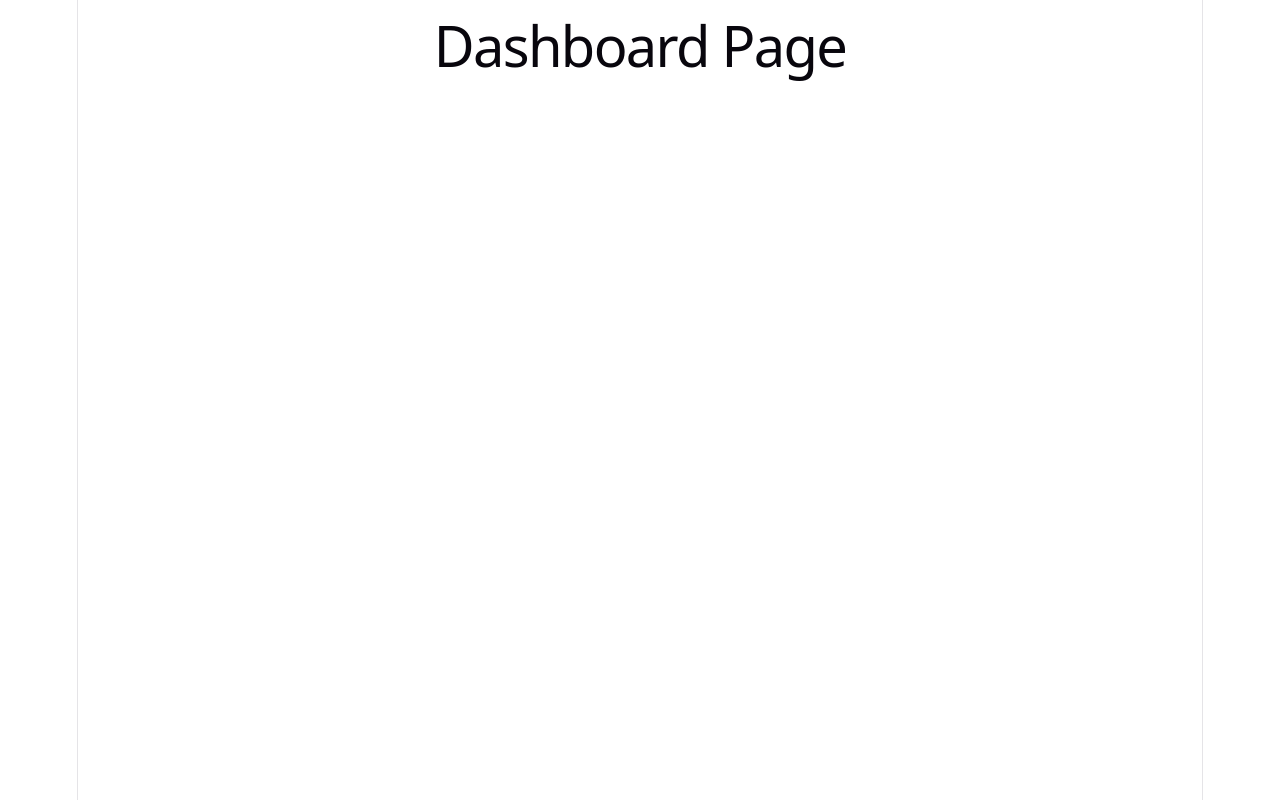
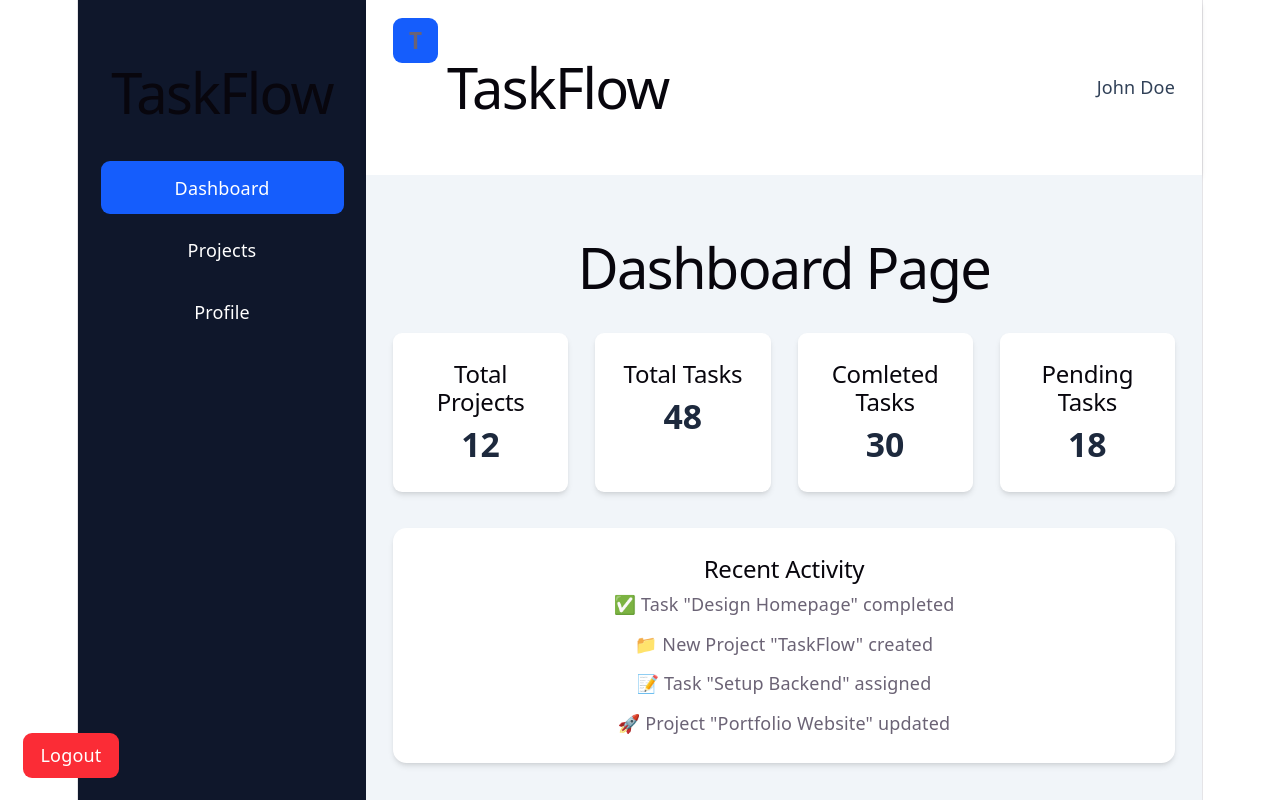
Before and after one commit to Palaksahu-12/TaskFlow, a React app in the folder frontend/: page /dashboard in a window 1280 px wide. Shown: the top 800 px of the page. Built offline with nearby package versions, Linux system fonts and the light colour scheme; the HTML template or start-up script is replaced by a standard one.

Commit message:
Updated dashboard, profile, projects and sidebar

```diff
--- /dev/null
+++ b/frontend/src/components/Layout.jsx
@@ -0,0 +1,18 @@
+import Navbar from "./Navbar";
+import Sidebar from "./Sidebar";
+
+const Layout = ({children}) =>{
+    return(
+        <div className="flex">
+            <Sidebar />
+            <div className="flex-1">
+                <Navbar />
+                <main className="p-6 bg-slate-100 min-h-screen">
+                    {children}
+                </main>
+            </div>
+        </div>
+    )
+};
+
+export default Layout;
--- a/frontend/src/components/Sidebar.jsx
+++ b/frontend/src/components/Sidebar.jsx
@@ -0,0 +1,40 @@
+import {Link, useLocation} from "react-router-dom";
+
+const Sidebar = () =>{
+    const location = useLocation();
+
+    const menuItems = [
+        {name: "Dashboard", path: "/dashboard"},
+        {name: "Projects", path: "/projects"},
+        {name: "Profile", path: "/profile"},
+    ];
+
+    return(
+        <div className="w-64 h-screen bg-slate-900 text-white p-5">
+            <h1 className="text-2xl font-bold mb-8">
+                TaskFlow
+            </h1>
+
+            <nav>
+                <ul className="space-y-2">
+                    {menuItems.map((item) =>(
+                    <li key={item.path}>
+                        <Link to={item.path}
+                        className={`block px-4 py-3 rounded-lg transition ${location.pathname === item.path ? "bg-blue-600":"hover:bg-slate-800"}`}>
+                            {item.name}
+                        </Link>
+                    </li>
+                    ))}
+                </ul>
+            </nav>
+
+            <div className="absolute bottom-5 left-5">
+                <button className="px-4 py-2 bg-red-500 rounded-lg hover:bg-red-600">
+                    Logout
+                </button>
+            </div>
+        </div>
+    )
+};
+
+export default Sidebar;
--- a/frontend/src/pages/Dashboard.jsx
+++ b/frontend/src/pages/Dashboard.jsx
@@ -1,5 +1,63 @@
+import Layout from "../components/Layout";
+
 const Dashboard = () => {
-  return <h1>Dashboard Page</h1>;
+  const stats = [
+    {
+      title: "Total Projects",
+      value: 12,
+    },
+    {
+      title: "Total Tasks",
+      value: 48,
+    },
+    {
+      title:"Comleted Tasks",
+      value: 30,
+    },
+    {
+      title:"Pending Tasks",
+      value: 18,
+    },
+  ];
+
+  return (
+    <Layout>
+      <div>
+        <h1 className="text-3xl font-bold text-slate-800 mb-6">
+          Dashboard Page
+        </h1>
+
+        <div className="grid grid-cols-1 sm:grid-cols-2 lg:grid-cols-4 gap-6">
+          {stats.map((stat) =>(
+          <div
+          key={stat.title}
+          className="bg-white p-6 rounded-lg shadow-md"
+          >
+            <h2 className="text-gray-500 text-sm">
+              {stat.title}
+            </h2>
+            <p className="text-3xl font-bold text-slate-800 mt-2">
+              {stat.value}
+            </p>
+          </div>
+          ))}
+        </div>
+
+        <div className="mt-8 bg-white rounded-xl shadow-md p-6">
+          <h2 className="text-xl font-semibold mb-4">
+            Recent Activity
+          </h2>
+
+          <ul className="space-y-3">
+            <li>✅ Task "Design Homepage" completed</li>
+            <li>📁 New Project "TaskFlow" created</li>
+            <li>📝 Task "Setup Backend" assigned</li>
+            <li>🚀 Project "Portfolio Website" updated</li>
+          </ul>
+        </div>
+      </div>
+    </Layout>
+  );
 };
 
 export default Dashboard;
--- a/frontend/src/pages/Profile.jsx
+++ b/frontend/src/pages/Profile.jsx
@@ -1,5 +1,11 @@
+import Layout from "../components/Layout";
+
 const Profile = () => {
-  return <h1>Profile Page</h1>;
+  return (
+    <Layout>
+      <h1>Profile Page</h1>
+    </Layout>
+  );
 };
 
 export default Profile;
--- a/frontend/src/pages/Projects.jsx
+++ b/frontend/src/pages/Projects.jsx
@@ -1,5 +1,44 @@
+import Layout from "../components/Layout";
+
 const Projects = () => {
-  return <h1>Projects Page</h1>;
+  const Projects =[
+    {
+      id: 1,
+      title: "TaskFlow",
+      description:"Project Management Tool",
+      tasks:12,
+    },
+    {
+      id: 2,
+      title: "Portfolio Website",
+      description:"Personal portfolio project",
+      tasks: 8,
+    },
+    {
+      id: 3,
+      title:"E-Commerce App",
+      description:"Online shopping platform",
+      tasks: 20,
+    },
+  ];
+  return (
+    <Layout>
+      <div>
+        <div className="flex justify-between items-center mb-6">
+          <h1 className="text-3xl font-bold text-slate-800">
+            Projects
+          </h1>
+          <button className="bg-blue-600 text-white px-4 py-2 rounded-lg hover:bg-blue-700">
+            + New Project
+          </button>
+        </div>
+
+        <div className="grid grid-cols-1 md:grid-cols-2 lg:grid-cols-3 gap-6">
+
+        </div>
+      </div>
+    </Layout>
+  );
 };
 
 export default Projects;
--- a/frontend/src/pages/Register.jsx
+++ b/frontend/src/pages/Register.jsx
@@ -8,10 +8,10 @@ const Register = () => {
           TaskFlow
         </h1>
         <p className="text-center text-gray-500 mb-6">
-          Creat your account
+          Create your account
         </p>
 
-        <form className="text-center text-gray-500 mb-6">
+        <form className="space-y-4">
           <div>
             <label className="block text-sm font-medium mb-1">
               Full Name
```
